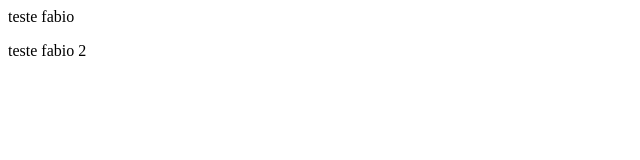
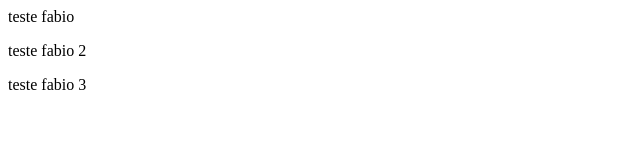
Before and after one commit to fabioGongora/firstTest, a plain HTML site: page index.html in a window 1280 px wide. Shown: the whole page, without its empty margins (0-640 px from the left). Drawn offline with Linux system fonts and the light colour scheme.

Commit message:
Version 4

```diff
--- a/index.html
+++ b/index.html
@@ -4,5 +4,6 @@
     <body>
 <p>teste fabio</p>
 <p>teste fabio 2</p>
+<p>teste fabio 3</p>
     </body>
 </html>
```
